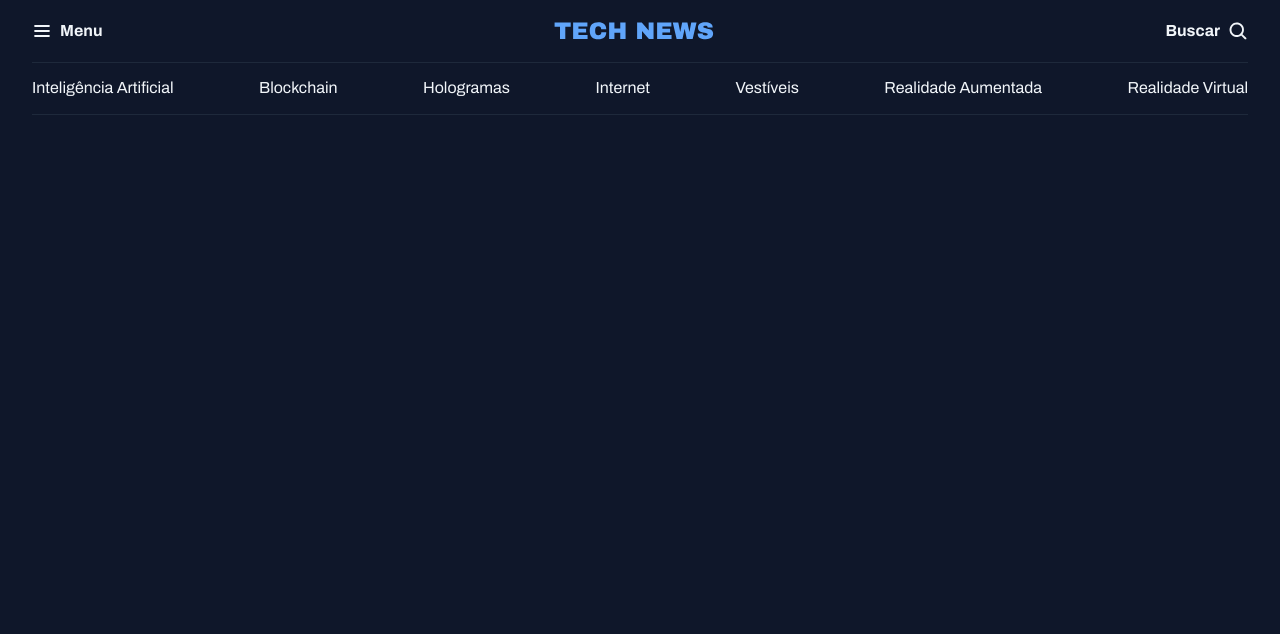
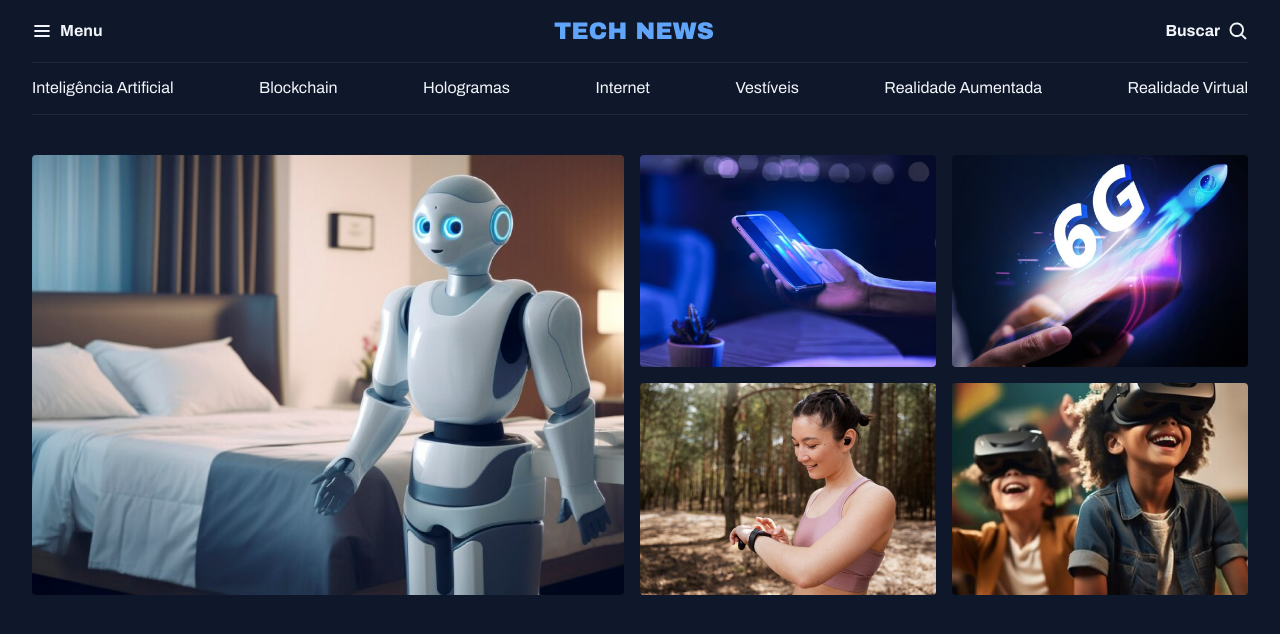
Before and after one commit to giigio/news-page, a plain HTML site: page index.html in a window 1280 px wide. Drawn offline with Linux system fonts and the light colour scheme.

Commit message:
estruturando section 'featured'

```diff
--- a/index.html
+++ b/index.html
@@ -37,5 +37,26 @@
         <a href="#">Realidade Virtual</a>
       </nav>
     </header>
+    <main class="grid container">
+      <section id="featured" class="grid grid-flow-col gap-16">
+        <div>
+          <img src="assets/images/Image 01.png" alt="imagem principal" />
+        </div>
+        <div class="grid grid-cols-2 gap-16">
+          <div>
+            <img src="assets/images/Image 02.png" alt="" />
+          </div>
+          <div>
+            <img src="assets/images/Image 03.png" alt="" />
+          </div>
+          <div>
+            <img src="assets/images/Image 04.png" alt="" />
+          </div>
+          <div>
+            <img src="assets/images/Image 05.png" alt="" />
+          </div>
+        </div>
+      </section>
+    </main>
   </body>
 </html>
--- a/styles/global.css
+++ b/styles/global.css
@@ -48,11 +48,10 @@ h3 {
   padding-inline: 32px;
 }
 
-/* utility-first*/
-.grid {
-  display: grid;
+img {
+  max-width: 100%;
 }
 
-.grid-flow-col {
-  grid-auto-flow: column;
+main {
+  margin-top: 40px;
 }
--- a/styles/index.css
+++ b/styles/index.css
@@ -1,2 +1,4 @@
 @import url(global.css);
+@import url(utility.css);
 @import url(header.css);
+@import url(sections.css);
--- /dev/null
+++ b/styles/sections.css
@@ -0,0 +1,7 @@
+#featured {
+  img {
+    height: 100%;
+    object-fit: cover;
+    border-radius: 4px;
+  }
+}
--- /dev/null
+++ b/styles/utility.css
@@ -0,0 +1,15 @@
+.grid {
+  display: grid;
+}
+
+.grid-flow-col {
+  grid-auto-flow: column;
+}
+
+.grid-cols-2 {
+  grid-template-columns: 1fr 1fr;
+}
+
+.gap-16 {
+  gap: 16px;
+}
```
